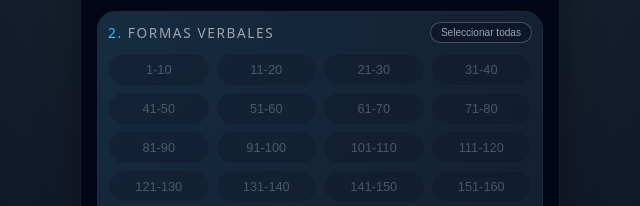
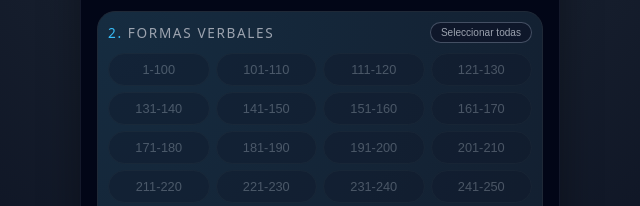
Before and after one commit to javierglezvega/frases_jp, a plain HTML site: page index.html in a window 1280 px wide. Shown: the part 185-391 px from the top of the page, 320-960 px from the left. Drawn offline with Linux system fonts and the light colour scheme.

Commit message:
Add files via upload

```diff
--- a/index.html
+++ b/index.html
@@ -646,106 +646,109 @@
   <script>
     // ========== Datos (usa aquí tu tabla real) ==========
       const frases = [
-{jp:"今日は一時から会議があります", es:"Hoy tengo una reunión a la una", verbo: "N5", forma: "1-10", audio: "audio/0001.mp3"},
-{jp:"今、忙しいですから、またあとで電話してください", es:"Estoy ocupado ahora. Llame otra vez más tarde, por favor", verbo: "N5", forma: "1-10", audio: "audio/0002.mp3"},
-{jp:"机の上にリンゴが一つあります", es:"Hay una manzana sobre el escritorio", verbo: "N5", forma: "1-10", audio: "audio/0003.mp3"},
-{jp:"毎朝七時に起きます", es:"Me despierto a las 7 todas las mañanas", verbo: "N5", forma: "1-10", audio: "audio/0004.mp3"},
-{jp:"娘は七歳です", es:"Mi hija tiene 7 años", verbo: "N5", forma: "1-10", audio: "audio/0005.mp3"},
-{jp:"わたしは九週間旅行へ行きました", es:"Fui a un viaje de nueve semanas", verbo: "N5", forma: "1-10", audio: "audio/0006.mp3"},
-{jp:"わたしは昨日九時間勉強しました", es:"Estudié ayer nueve horas", verbo: "N5", forma: "1-10", audio: "audio/0007.mp3"},
-{jp:"彼は二年前日本に行きました", es:"Él fue a Japón hace dos años", verbo: "N5", forma: "1-10", audio: "audio/0008.mp3"},
-{jp:"あの人は背がとても高い", es:"Esa persona es muy alta (informal)", verbo: "N5", forma: "1-10", audio: "audio/0009.mp3"},
-{jp:"わたしは朝八時から働きます", es:"Yo trabajo desde las ocho de la mañana", verbo: "N5", forma: "1-10", audio: "audio/0010.mp3"},
-{jp:"わたしの学校は先生が十人います", es:"Mi escuela tiene diez profesores", verbo: "N5", forma: "11-20", audio: "audio/0011.mp3"},
-{jp:"私は兄が一人います", es:"Tengo un hermano", verbo: "N5", forma: "11-20", audio: "audio/0012.mp3"},
-{jp:"来週一人で京都へ行きます", es:"Voy a ir a Kyoto solo la próxima semana", verbo: "N5", forma: "11-20", audio: "audio/0013.mp3"},
-{jp:"みかんを七つ買いました", es:"He comprado siete mandarinas", verbo: "N5", forma: "11-20", audio: "audio/0014.mp3"},
-{jp:"この時計は一万円です", es:"Este reloj cuesta diez mil yenes", verbo: "N5", forma: "11-20", audio: "audio/0015.mp3"},
-{jp:"それは全部で三千円です", es:"Son tres mil yenes en total", verbo: "N5", forma: "11-20", audio: "audio/0016.mp3"},
-{jp:"彼はテーブルの上に本を置きました", es:"Él puso el libro sobre la mesa", verbo: "N5", forma: "11-20", audio: "audio/0017.mp3"},
-{jp:"机の下に猫がいます", es:"Hay un gato debajo del escritorio", verbo: "N5", forma: "11-20", audio: "audio/0018.mp3"},
-{jp:"りんごを九つください", es:"Nueve manzanas, por favor", verbo: "N5", forma: "11-20", audio: "audio/0019.mp3"},
-{jp:"私はカメラを二つ持っている", es:"Tengo dos cámaras (informal)", verbo: "N5", forma: "11-20", audio: "audio/0020.mp3"},
-{jp:"彼は部屋に入りました", es:"Entró en la habitación", verbo: "N5", forma: "21-30", audio: "audio/0021.mp3"},
-{jp:"ケーキを八つに切りましょう", es:"Vamos a cortar el pastel en ocho partes", verbo: "N5", forma: "21-30", audio: "audio/0022.mp3"},
-{jp:"彼女は二千冊本を持っています", es:"Ella tiene dos mil libros", verbo: "N5", forma: "21-30", audio: "audio/0023.mp3"},
-{jp:"歯を見ますから、口を開けてください", es:"Voy a mirar los dientes, abra la boca", verbo: "N5", forma: "21-30", audio: "audio/0024.mp3"},
-{jp:"公園できれいな女の人を見ました", es:"Vi a una mujer hermosa en el parque", verbo: "N5", forma: "21-30", audio: "audio/0025.mp3"},
-{jp:"海と山とどちらが好きですか", es:"¿Qué te gusta más, el mar o la montaña?", verbo: "N5", forma: "21-30", audio: "audio/0026.mp3"},
-{jp:"一緒に川へ泳ぎに行きませんか", es:"¿Vamos a nadar al río juntos?", verbo: "N5", forma: "21-30", audio: "audio/0027.mp3"},
-{jp:"あの、質問してもいいですか", es:"Eeeh, ¿puedo hacerle una pregunta?", verbo: "N5", forma: "21-30", audio: "audio/0028.mp3"},
-{jp:"「一緒に飲みませんか」　「ええ、飲みましょう」", es:"¿Te gustaría tomar una copa juntos? / Sí, vamos", verbo: "N5", forma: "21-30", audio: "audio/0029.mp3"},
-{jp:"ちょっと休みましょう", es:"Hagamos un descanso corto", verbo: "N5", forma: "21-30", audio: "audio/0030.mp3"},
-{jp:"彼女はチョコレートをちょっと食べた", es:"Ella comió un poco de chocolate (informal)", verbo: "N5", forma: "31-40", audio: "audio/0031.mp3"},
-{jp:"アメリカは日本より大きいです", es:"EEUU es más grande que Japón", verbo: "N5", forma: "31-40", audio: "audio/0032.mp3"},
-{jp:"このカレーはとても辛いです", es:"Este curry es muy picante", verbo: "N5", forma: "31-40", audio: "audio/0033.mp3"},
-{jp:"今日習った言葉をノートに書きました", es:"He escrito las palabras que he aprendido hoy en un cuaderno", verbo: "N5", forma: "31-40", audio: "audio/0034.mp3"},
-{jp:"黒いペンでここにサインしてください", es:"Por favor, firme aquí con un bolígrafo negro", verbo: "N5", forma: "31-40", audio: "audio/0035.mp3"},
-{jp:"三角形は角が三つあります", es:"Un triángulo tiene tres ángulos", verbo: "N5", forma: "31-40", audio: "audio/0036.mp3"},
-{jp:"箱の中に何がありますか", es:"¿Qué hay dentro de la caja?", verbo: "N5", forma: "31-40", audio: "audio/0037.mp3"},
-{jp:"ABBAは男の人が二人、女の人が二人のグループです", es:"ABBA es un grupo de dos hombres y dos mujeres", verbo: "N5", forma: "31-40", audio: "audio/0038.mp3"},
-{jp:"手は指が五本あります", es:"Una mano tiene cinco dedos", verbo: "N5", forma: "31-40", audio: "audio/0039.mp3"},
-{jp:"わたしは今日本語を勉強しています", es:"Yo estoy estudiando japonés ahora", verbo: "N5", forma: "31-40", audio: "audio/0040.mp3"},
-{jp:"六時半に起こしてください", es:"Por favor, despiértame a las 6:30", verbo: "N5", forma: "41-50", audio: "audio/0041.mp3"},
-{jp:"その戸を開けてください", es:"Por favor, abra esa puerta corredera", verbo: "N5", forma: "41-50", audio: "audio/0042.mp3"},
-{jp:"セーターを手で洗いました", es:"Lavé el jersey a mano", verbo: "N5", forma: "41-50", audio: "audio/0043.mp3"},
-{jp:"「あの方はどなたですか」　「トムさんです」", es:"¿Quién es esa persona? / Tom", verbo: "N5", forma: "41-50", audio: "audio/0044.mp3"},
-{jp:"お茶のいれ方を教えてください", es:"Por favor, dígame cómo poner el té", verbo: "N5", forma: "41-50", audio: "audio/0045.mp3"},
-{jp:"彼は森の方へ行った", es:"Él fue en dirección al bosque (informal)", verbo: "N5", forma: "41-50", audio: "audio/0046.mp3"},
-{jp:"りんごが木から落ちた", es:"La manzana cayó del árbol (informal)", verbo: "N5", forma: "41-50", audio: "audio/0047.mp3"},
-{jp:"水をください", es:"Agua, por favor", verbo: "N5", forma: "41-50", audio: "audio/0048.mp3"},
-{jp:"わたしは犬が大好きです", es:"Me gustan mucho los perros", verbo: "N5", forma: "41-50", audio: "audio/0049.mp3"},
-{jp:"この辺にホテルはありますか", es:"¿Hay un hotel alrededor?", verbo: "N5", forma: "41-50", audio: "audio/0050.mp3"},
-{jp:"「あなた達は学生ですか」　「はい、そうです」", es:"¿Sois estudiantes? / Sí, lo somos", verbo: "N5", forma: "51-60", audio: "audio/0051.mp3"},
-{jp:"「ハサミを持ってきてください」　「ほかに何かいりますか」", es:"Tráeme tijeras / ¿Necesitas alguna otra cosa?", verbo: "N5", forma: "51-60", audio: "audio/0052.mp3"},
-{jp:"彼女はもうここに住んでいません", es:"Ella ya no vive aquí", verbo: "N5", forma: "51-60", audio: "audio/0053.mp3"},
-{jp:"彼は２００グラムのステーキを 全部食べました", es:"Se comió todo el filete de 200 gramos", verbo: "N5", forma: "51-60", audio: "audio/0054.mp3"},
-{jp:"彼はコートを脱いだ", es:"Se quitó el abrigo (informal)", verbo: "N5", forma: "51-60", audio: "audio/0055.mp3"},
-{jp:"トイレはどこにありますか", es:"¿Dónde está el lavabo?", verbo: "N5", forma: "51-60", audio: "audio/0056.mp3"},
-{jp:"このナイフはよく切れる", es:"Este cuchillo corta muy bien (informal)", verbo: "N5", forma: "51-60", audio: "audio/0057.mp3"},
-{jp:"日本のパンはとても柔らかい", es:"El pan japonés es muy blando (informal)", verbo: "N5", forma: "51-60", audio: "audio/0058.mp3"},
-{jp:"プールで子供たちが遊んでいる", es:"Los niños están jugando en la piscina (informal)", verbo: "N5", forma: "51-60", audio: "audio/0059.mp3"},
-{jp:"私の誕生日は二月一日です", es:"Mi cumpleaños es el 1 de febrero", verbo: "N5", forma: "51-60", audio: "audio/0060.mp3"},
-{jp:"彼はひと月で日本語が上手になった", es:"Consiguió un buen nivel de japonés en un mes (informal)", verbo: "N5", forma: "61-70", audio: "audio/0061.mp3"},
-{jp:"ボールは丸い", es:"La pelota es redonda (informal)", verbo: "N5", forma: "61-70", audio: "audio/0062.mp3"},
-{jp:"彼女はケーキを五つに分けた", es:"Ella dividió el pastel en cinco partes (informal)", verbo: "N5", forma: "61-70", audio: "audio/0063.mp3"},
-{jp:"兄は私より二つ年上です", es:"Mi hermano mayor es dos años mayor que yo", verbo: "N5", forma: "61-70", audio: "audio/0064.mp3"},
-{jp:"彼女はコーヒーにたくさん砂糖を入れた", es:"Ella puso mucho azúcar en el café (informal)", verbo: "N5", forma: "61-70", audio: "audio/0065.mp3"},
-{jp:"その建物の入口で待ってください", es:"Por favor espera en la entrada del edificio", verbo: "N5", forma: "61-70", audio: "audio/0066.mp3"},
-{jp:"彼の家には部屋が六つあります", es:"Hay seis habitaciones en su casa", verbo: "N5", forma: "61-70", audio: "audio/0067.mp3"},
-{jp:"冬が終わって、春が来ました", es:"La primavera ha llegado después de que terminara el invierno", verbo: "N5", forma: "61-70", audio: "audio/0068.mp3"},
-{jp:"母はナイフでチーズを切った", es:"Mi madre cortó el queso con un cuchillo (informal)", verbo: "N5", forma: "61-70", audio: "audio/0069.mp3"},
-{jp:"カナダはアメリカの北にある", es:"Canadá está al norte de los Estados Unidos (informal)", verbo: "N5", forma: "61-70", audio: "audio/0070.mp3"},
-{jp:"彼は毎日１時間半勉強した", es:"Estudió durante una hora y media todos los días (informal)", verbo: "N5", forma: "71-80", audio: "audio/0071.mp3"},
-{jp:"私は右手ではしを持ちます", es:"Sujeo los palillos con mi mano derecha", verbo: "N5", forma: "71-80", audio: "audio/0072.mp3"},
-{jp:"二歳の娘は一、二、三、四、五と言うことができる", es:"Mi hija de dos años puede decir uno, dos, tres, cuatro, cinco (informal)", verbo: "N5", forma: "71-80", audio: "audio/0073.mp3"},
-{jp:"週に四回フランス語の授業があります", es:"Hay cuatro clases de francés por semana", verbo: "N5", forma: "71-80", audio: "audio/0074.mp3"},
-{jp:"子供たちは外に遊びに行った", es:"Los niños fueron a jugar fuera (informal)", verbo: "N5", forma: "71-80", audio: "audio/0075.mp3"},
-{jp:"あなたは大人じゃありませんから、タバコを吸ってはいけません", es:"Como no eres un adulto, no debes fumar cigarrillos", verbo: "N5", forma: "71-80", audio: "audio/0076.mp3"},
-{jp:"わたしは日本語が少しわかります", es:"Yo entiendo japonés un poco", verbo: "N5", forma: "71-80", audio: "audio/0077.mp3"},
-{jp:"トラックが左へ曲がった", es:"El camión giró hacia la izquierda (informal)", verbo: "N5", forma: "71-80", audio: "audio/0078.mp3"},
-{jp:"ここを引くと、水が出ます", es:"Tire de aquí y saldrá agua", verbo: "N5", forma: "71-80", audio: "audio/0079.mp3"},
-{jp:"村上英樹の新しい本を買いました", es:"Compré un nuevo libro de Hideki Murakami", verbo: "N5", forma: "71-80", audio: "audio/0080.mp3"},
-{jp:"私は白ワインより赤ワインが好きだ", es:"Me gusta más el vino tinto que el blanco (informal)", verbo: "N5", forma: "81-90", audio: "audio/0081.mp3"},
-{jp:"彼女は私の目を見た", es:"Ella vio mis ojos (informal)", verbo: "N5", forma: "81-90", audio: "audio/0082.mp3"},
-{jp:"さあ、起きなさい", es:"Vamos, levántate", verbo: "N5", forma: "81-90", audio: "audio/0083.mp3"},
-{jp:"「私は行かない」　「じゃ、僕が行こう」", es:"«No voy a ir» / «Bueno, yo sí iré»", verbo: "N5", forma: "81-90", audio: "audio/0084.mp3"},
-{jp:"では始めよう", es:"Bueno, empecemos", verbo: "N5", forma: "81-90", audio: "audio/0085.mp3"},
-{jp:"日本に行きました　でも北海道には行きませんでした", es:"Fui a Japón, pero no fui a Hokkaido", verbo: "N5", forma: "81-90", audio: "audio/0086.mp3"},
-{jp:"もっとあなたと話したい", es:"Quiero hablar contigo más", verbo: "N5", forma: "81-90", audio: "audio/0087.mp3"},
-{jp:"もっとゆっくり話してください", es:"Por favor, habla más despacio", verbo: "N5", forma: "81-90", audio: "audio/0088.mp3"},
-{jp:"新しいカメラで花の写真をとった", es:"Tomé fotos de flores con una cámara nueva (informal)", verbo: "N5", forma: "81-90", audio: "audio/0089.mp3"},
-{jp:"彼はひと月で四キロやせた", es:"Él perdió cuatro kilos en un mes (informal)", verbo: "N5", forma: "81-90", audio: "audio/0090.mp3"},
-{jp:"日本語のクラスは楽しかった", es:"La clase de japonés fue divertida (informal)", verbo: "N5", forma: "91-100", audio: "audio/0091.mp3"},
-{jp:"コンビニでコピーできます", es:"En las tiendas 24h se pueden hacer fotocopias", verbo: "N5", forma: "91-100", audio: "audio/0092.mp3"},
-{jp:"毎朝コーヒーを飲みます", es:"Bebo café todas las mañanas", verbo: "N5", forma: "91-100", audio: "audio/0093.mp3"},
-{jp:"テープを持ってきてください", es:"Por favor, trae la cinta adhesiva", verbo: "N5", forma: "91-100", audio: "audio/0094.mp3"},
-{jp:"ドアを開けてください", es:"Por favor, abre la puerta", verbo: "N5", forma: "91-100", audio: "audio/0095.mp3"},
-{jp:"彼はバスに乗って、大阪へ行きました", es:"Él se subió a un autobús y se fue a Osaka", verbo: "N5", forma: "91-100", audio: "audio/0096.mp3"},
-{jp:"１メートルは１００センチです", es:"1 metro son 100 centímetros", verbo: "N5", forma: "91-100", audio: "audio/0097.mp3"},
-{jp:"来年は一月七日から授業が始まります", es:"El año que viene, las clases empiezan a partir del 7 de enero", verbo: "N5", forma: "91-100", audio: "audio/0098.mp3"},
-{jp:"もう七日間も、雨が降っています", es:"Ha estado lloviendo durante siete días ya", verbo: "N5", forma: "91-100", audio: "audio/0099.mp3"},
-{jp:"私は二月九日にロンドンに着いた", es:"Llegué a Londres el 9 de febrero (informal)", verbo: "N5", forma: "91-100", audio: "audio/0100.mp3"},
+{jp:"今日は一時から会議があります", es:"Hoy tengo una reunión a la una", verbo: "N5", forma: "1-100", audio: "audio/0001.mp3"},
+{jp:"今、忙しいですから、またあとで電話してください", es:"Estoy ocupado ahora. Llame otra vez más tarde, por favor", verbo: "N5", forma: "1-100", audio: "audio/0002.mp3"},
+{jp:"机の上にリンゴが一つあります", es:"Hay una manzana sobre el escritorio", verbo: "N5", forma: "1-100", audio: "audio/0003.mp3"},
+{jp:"毎朝七時に起きます", es:"Me despierto a las 7 todas las mañanas", verbo: "N5", forma: "1-100", audio: "audio/0004.mp3"},
+{jp:"娘は七歳です", es:"Mi hija tiene 7 años", verbo: "N5", forma: "1-100", audio: "audio/0005.mp3"},
+{jp:"わたしは九週間旅行へ行きました", es:"Fui a un viaje de nueve semanas", verbo: "N5", forma: "1-100", audio: "audio/0006.mp3"},
+{jp:"わたしは昨日九時間勉強しました", es:"Estudié ayer nueve horas", verbo: "N5", forma: "1-100", audio: "audio/0007.mp3"},
+{jp:"彼は二年前日本に行きました", es:"Él fue a Japón hace dos años", verbo: "N5", forma: "1-100", audio: "audio/0008.mp3"},
+{jp:"あの人は背がとても高い", es:"Esa persona es muy alta (informal)", verbo: "N5", forma: "1-100", audio: "audio/0009.mp3"},
+{jp:"わたしは朝八時から働きます", es:"Yo trabajo desde las ocho de la mañana", verbo: "N5", forma: "1-100", audio: "audio/0010.mp3"},
+{jp:"わたしの学校は先生が十人います", es:"Mi escuela tiene diez profesores", verbo: "N5", forma: "1-100", audio: "audio/0011.mp3"},
+{jp:"私は兄が一人います", es:"Tengo un hermano", verbo: "N5", forma: "1-100", audio: "audio/0012.mp3"},
+{jp:"来週一人で京都へ行きます", es:"Voy a ir a Kyoto solo la próxima semana", verbo: "N5", forma: "1-100", audio: "audio/0013.mp3"},
+{jp:"みかんを七つ買いました", es:"He comprado siete mandarinas", verbo: "N5", forma: "1-100", audio: "audio/0014.mp3"},
+{jp:"この時計は一万円です", es:"Este reloj cuesta diez mil yenes", verbo: "N5", forma: "1-100", audio: "audio/0015.mp3"},
+{jp:"それは全部で三千円です", es:"Son tres mil yenes en total", verbo: "N5", forma: "1-100", audio: "audio/0016.mp3"},
+{jp:"彼はテーブルの上に本を置きました", es:"Él puso el libro sobre la mesa", verbo: "N5", forma: "1-100", audio: "audio/0017.mp3"},
+{jp:"机の下に猫がいます", es:"Hay un gato debajo del escritorio", verbo: "N5", forma: "1-100", audio: "audio/0018.mp3"},
+{jp:"りんごを九つください", es:"Nueve manzanas, por favor", verbo: "N5", forma: "1-100", audio: "audio/0019.mp3"},
+{jp:"私はカメラを二つ持っている", es:"Tengo dos cámaras (informal)", verbo: "N5", forma: "1-100", audio: "audio/0020.mp3"},
+{jp:"彼は部屋に入りました", es:"Entró en la habitación", verbo: "N5", forma: "1-100", audio: "audio/0021.mp3"},
+{jp:"ケーキを八つに切りましょう", es:"Vamos a cortar el pastel en ocho partes", verbo: "N5", forma: "1-100", audio: "audio/0022.mp3"},
+{jp:"彼女は二千冊本を持っています", es:"Ella tiene dos mil libros", verbo: "N5", forma: "1-100", audio: "audio/0023.mp3"},
+{jp:"歯を見ますから、口を開けてください", es:"Voy a mirar los dientes, abra la boca", verbo: "N5", forma: "1-100", audio: "audio/0024.mp3"},
+{jp:"公園できれいな女の人を見ました", es:"Vi a una mujer hermosa en el parque", verbo: "N5", forma: "1-100", audio: "audio/0025.mp3"},
+{jp:"海と山とどちらが好きですか", es:"¿Qué te gusta más, el mar o la montaña?", verbo: "N5", forma: "1-100", audio: "audio/0026.mp3"},
+{jp:"一緒に川へ泳ぎに行きませんか", es:"¿Vamos a nadar al río juntos?", verbo: "N5", forma: "1-100", audio: "audio/0027.mp3"},
+{jp:"あの、質問してもいいですか", es:"Eeeh, ¿puedo hacerle una pregunta?", verbo: "N5", forma: "1-100", audio: "audio/0028.mp3"},
+{jp:"「一緒に飲みませんか」　「ええ、飲みましょう」", es:"¿Te gustaría tomar una copa juntos? / Sí, vamos", verbo: "N5", forma: "1-100", audio: "audio/0029.mp3"},
+{jp:"ちょっと休みましょう", es:"Hagamos un descanso corto", verbo: "N5", forma: "1-100", audio: "audio/0030.mp3"},
+{jp:"彼女はチョコレートをちょっと食べた", es:"Ella comió un poco de chocolate (informal)", verbo: "N5", forma: "1-100", audio: "audio/0031.mp3"},
+{jp:"アメリカは日本より大きいです", es:"EEUU es más grande que Japón", verbo: "N5", forma: "1-100", audio: "audio/0032.mp3"},
+{jp:"このカレーはとても辛いです", es:"Este curry es muy picante", verbo: "N5", forma: "1-100", audio: "audio/0033.mp3"},
+{jp:"今日習った言葉をノートに書きました", es:"He escrito las palabras que he aprendido hoy en un cuaderno", verbo: "N5", forma: "1-100", audio: "audio/0034.mp3"},
+{jp:"黒いペンでここにサインしてください", es:"Por favor, firme aquí con un bolígrafo negro", verbo: "N5", forma: "1-100", audio: "audio/0035.mp3"},
+{jp:"三角形は角が三つあります", es:"Un triángulo tiene tres ángulos", verbo: "N5", forma: "1-100", audio: "audio/0036.mp3"},
+{jp:"箱の中に何がありますか", es:"¿Qué hay dentro de la caja?", verbo: "N5", forma: "1-100", audio: "audio/0037.mp3"},
+{jp:"ABBAは男の人が二人、女の人が二人のグループです", es:"ABBA es un grupo de dos hombres y dos mujeres", verbo: "N5", forma: "1-100", audio: "audio/0038.mp3"},
+{jp:"手は指が五本あります", es:"Una mano tiene cinco dedos", verbo: "N5", forma: "1-100", audio: "audio/0039.mp3"},
+{jp:"わたしは今日本語を勉強しています", es:"Yo estoy estudiando japonés ahora", verbo: "N5", forma: "1-100", audio: "audio/0040.mp3"},
+{jp:"六時半に起こしてください", es:"Por favor, despiértame a las 6:30", verbo: "N5", forma: "1-100", audio: "audio/0041.mp3"},
+{jp:"その戸を開けてください", es:"Por favor, abra esa puerta corredera", verbo: "N5", forma: "1-100", audio: "audio/0042.mp3"},
+{jp:"セーターを手で洗いました", es:"Lavé el jersey a mano", verbo: "N5", forma: "1-100", audio: "audio/0043.mp3"},
+{jp:"「あの方はどなたですか」　「トムさんです」", es:"¿Quién es esa persona? / Tom", verbo: "N5", forma: "1-100", audio: "audio/0044.mp3"},
+{jp:"お茶のいれ方を教えてください", es:"Por favor, dígame cómo poner el té", verbo: "N5", forma: "1-100", audio: "audio/0045.mp3"},
+{jp:"彼は森の方へ行った", es:"Él fue en dirección al bosque (informal)", verbo: "N5", forma: "1-100", audio: "audio/0046.mp3"},
+{jp:"りんごが木から落ちた", es:"La manzana cayó del árbol (informal)", verbo: "N5", forma: "1-100", audio: "audio/0047.mp3"},
+{jp:"水をください", es:"Agua, por favor", verbo: "N5", forma: "1-100", audio: "audio/0048.mp3"},
+{jp:"わたしは犬が大好きです", es:"Me gustan mucho los perros", verbo: "N5", forma: "1-100", audio: "audio/0049.mp3"},
+{jp:"この辺にホテルはありますか", es:"¿Hay un hotel alrededor?", verbo: "N5", forma: "1-100", audio: "audio/0050.mp3"},
+{jp:"「あなた達は学生ですか」　「はい、そうです」", es:"¿Sois estudiantes? / Sí, lo somos", verbo: "N5", forma: "1-100", audio: "audio/0051.mp3"},
+{jp:"「ハサミを持ってきてください」　「ほかに何かいりますか」", es:"Tráeme tijeras / ¿Necesitas alguna otra cosa?", verbo: "N5", forma: "1-100", audio: "audio/0052.mp3"},
+{jp:"彼女はもうここに住んでいません", es:"Ella ya no vive aquí", verbo: "N5", forma: "1-100", audio: "audio/0053.mp3"},
+{jp:"彼は２００グラムのステーキを全部食べました", es:"Se comió todo el filete de 200 gramos", verbo: "N5", forma: "1-100", audio: "audio/0054.mp3"},
+{jp:"彼はコートを脱いだ", es:"Se quitó el abrigo (informal)", verbo: "N5", forma: "1-100", audio: "audio/0055.mp3"},
+{jp:"トイレはどこにありますか", es:"¿Dónde está el lavabo?", verbo: "N5", forma: "1-100", audio: "audio/0056.mp3"},
+{jp:"このナイフはよく切れる", es:"Este cuchillo corta muy bien (informal)", verbo: "N5", forma: "1-100", audio: "audio/0057.mp3"},
+{jp:"日本のパンはとても柔らかい", es:"El pan japonés es muy blando (informal)", verbo: "N5", forma: "1-100", audio: "audio/0058.mp3"},
+{jp:"プールで子供たちが遊んでいる", es:"Los niños están jugando en la piscina (informal)", verbo: "N5", forma: "1-100", audio: "audio/0059.mp3"},
+{jp:"私の誕生日は二月一日です", es:"Mi cumpleaños es el 1 de febrero", verbo: "N5", forma: "1-100", audio: "audio/0060.mp3"},
+{jp:"彼はひと月で日本語が上手になった", es:"Consiguió un buen nivel de japonés en un mes (informal)", verbo: "N5", forma: "1-100", audio: "audio/0061.mp3"},
+{jp:"ボールは丸い", es:"La pelota es redonda (informal)", verbo: "N5", forma: "1-100", audio: "audio/0062.mp3"},
+{jp:"彼女はケーキを五つに分けた", es:"Ella dividió el pastel en cinco partes (informal)", verbo: "N5", forma: "1-100", audio: "audio/0063.mp3"},
+{jp:"兄は私より二つ年上です", es:"Mi hermano mayor es dos años mayor que yo", verbo: "N5", forma: "1-100", audio: "audio/0064.mp3"},
+{jp:"彼女はコーヒーにたくさん砂糖を入れた", es:"Ella puso mucho azúcar en el café (informal)", verbo: "N5", forma: "1-100", audio: "audio/0065.mp3"},
+{jp:"その建物の入口で待ってください", es:"Por favor espera en la entrada del edificio", verbo: "N5", forma: "1-100", audio: "audio/0066.mp3"},
+{jp:"彼の家には部屋が六つあります", es:"Hay seis habitaciones en su casa", verbo: "N5", forma: "1-100", audio: "audio/0067.mp3"},
+{jp:"冬が終わって、春が来ました", es:"La primavera ha llegado después de que terminara el invierno", verbo: "N5", forma: "1-100", audio: "audio/0068.mp3"},
+{jp:"母はナイフでチーズを切った", es:"Mi madre cortó el queso con un cuchillo (informal)", verbo: "N5", forma: "1-100", audio: "audio/0069.mp3"},
+{jp:"カナダはアメリカの北にある", es:"Canadá está al norte de los Estados Unidos (informal)", verbo: "N5", forma: "1-100", audio: "audio/0070.mp3"},
+{jp:"彼は毎日１時間半勉強した", es:"Estudió durante una hora y media todos los días (informal)", verbo: "N5", forma: "1-100", audio: "audio/0071.mp3"},
+{jp:"私は右手ではしを持ちます", es:"Sujeo los palillos con mi mano derecha", verbo: "N5", forma: "1-100", audio: "audio/0072.mp3"},
+{jp:"二歳の娘は一、二、三、四、五と言うことができる", es:"Mi hija de dos años puede decir uno, dos, tres, cuatro, cinco (informal)", verbo: "N5", forma: "1-100", audio: "audio/0073.mp3"},
+{jp:"週に四回フランス語の授業があります", es:"Hay cuatro clases de francés por semana", verbo: "N5", forma: "1-100", audio: "audio/0074.mp3"},
+{jp:"子供たちは外に遊びに行った", es:"Los niños fueron a jugar fuera (informal)", verbo: "N5", forma: "1-100", audio: "audio/0075.mp3"},
+{jp:"あなたは大人じゃありませんから、タバコを吸ってはいけません", es:"Como no eres un adulto, no debes fumar cigarrillos", verbo: "N5", forma: "1-100", audio: "audio/0076.mp3"},
+{jp:"わたしは日本語が少しわかります", es:"Yo entiendo japonés un poco", verbo: "N5", forma: "1-100", audio: "audio/0077.mp3"},
+{jp:"トラックが左へ曲がった", es:"El camión giró hacia la izquierda (informal)", verbo: "N5", forma: "1-100", audio: "audio/0078.mp3"},
+{jp:"ここを引くと、水が出ます", es:"Tire de aquí y saldrá agua", verbo: "N5", forma: "1-100", audio: "audio/0079.mp3"},
+{jp:"村上英樹の新しい本を買いました", es:"Compré un nuevo libro de Hideki Murakami", verbo: "N5", forma: "1-100", audio: "audio/0080.mp3"},
+{jp:"私は白ワインより赤ワインが好きだ", es:"Me gusta más el vino tinto que el blanco (informal)", verbo: "N5", forma: "1-100", audio: "audio/0081.mp3"},
+{jp:"彼女は私の目を見た", es:"Ella vio mis ojos (informal)", verbo: "N5", forma: "1-100", audio: "audio/0082.mp3"},
+{jp:"さあ、起きなさい", es:"Vamos, levántate", verbo: "N5", forma: "1-100", audio: "audio/0083.mp3"},
+{jp:"「私は行かない」　「じゃ、僕が行こう」", es:"«No voy a ir» / «Bueno, yo sí iré»", verbo: "N5", forma: "1-100", audio: "audio/0084.mp3"},
+{jp:"では始めよう", es:"Bueno, empecemos", verbo: "N5", forma: "1-100", audio: "audio/0085.mp3"},
+{jp:"日本に行きました　でも北海道には行きませんでした", es:"Fui a Japón, pero no fui a Hokkaido", verbo: "N5", forma: "1-100", audio: "audio/0086.mp3"},
+{jp:"もっとあなたと話したい", es:"Quiero hablar contigo más", verbo: "N5", forma: "1-100", audio: "audio/0087.mp3"},
+{jp:"もっとゆっくり話してください", es:"Por favor, habla más despacio", verbo: "N5", forma: "1-100", audio: "audio/0088.mp3"},
+{jp:"新しいカメラで花の写真をとった", es:"Tomé fotos de flores con una cámara nueva (informal)", verbo: "N5", forma: "1-100", audio: "audio/0089.mp3"},
+{jp:"彼はひと月で四キロやせた", es:"Él perdió cuatro kilos en un mes (informal)", verbo: "N5", forma: "1-100", audio: "audio/0090.mp3"},
+{jp:"日本語のクラスは楽しかった", es:"La clase de japonés fue divertida (informal)", verbo: "N5", forma: "1-100", audio: "audio/0091.mp3"},
+{jp:"コンビニでコピーできます", es:"En las tiendas 24h se pueden hacer fotocopias", verbo: "N5", forma: "1-100", audio: "audio/0092.mp3"},
+{jp:"毎朝コーヒーを飲みます", es:"Bebo café todas las mañanas", verbo: "N5", forma: "1-100", audio: "audio/0093.mp3"},
+{jp:"テープを持ってきてください", es:"Por favor, trae la cinta adhesiva", verbo: "N5", forma: "1-100", audio: "audio/0094.mp3"},
+{jp:"ドアを開けてください", es:"Por favor, abre la puerta", verbo: "N5", forma: "1-100", audio: "audio/0095.mp3"},
+{jp:"彼はバスに乗って、大阪へ行きました", es:"Él se subió a un autobús y se fue a Osaka", verbo: "N5", forma: "1-100", audio: "audio/0096.mp3"},
+{jp:"１メートルは１００センチです", es:"1 metro son 100 centímetros", verbo: "N5", forma: "1-100", audio: "audio/0097.mp3"},
+{jp:"来年は一月七日から授業が始まります", es:"El año que viene, las clases empiezan a partir del 7 de enero", verbo: "N5", forma: "1-100", audio: "audio/0098.mp3"},
+{jp:"もう七日間も、雨が降っています", es:"Ha estado lloviendo durante siete días ya", verbo: "N5", forma: "1-100", audio: "audio/0099.mp3"},
+{jp:"私は二月九日にロンドンに着いた", es:"Llegué a Londres el 9 de febrero (informal)", verbo: "N5", forma: "1-100", audio: "audio/0100.mp3"},
+
+
+
 {jp:"リさんは九日後、韓国へ帰ります", es:"Sr. Lee regresará a Corea dentro de nueve días", verbo: "N5", forma: "101-110", audio: "audio/0101.mp3"},
 {jp:"ホセさんは去年の二月二日に 日本へ来ました", es:"El Sr. José vino a Japón el 2 de febrero del año pasado", verbo: "N5", forma: "101-110", audio: "audio/0102.mp3"},
 {jp:"二日前に風邪をひきました", es:"Cogí un resfriado hace dos días", verbo: "N5", forma: "101-110", audio: "audio/0103.mp3"},
```
